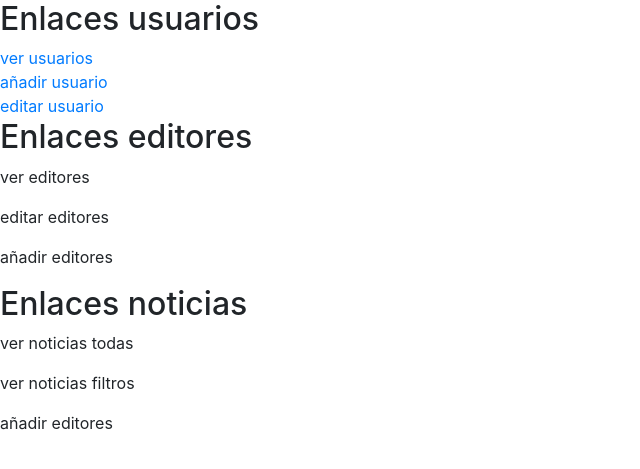
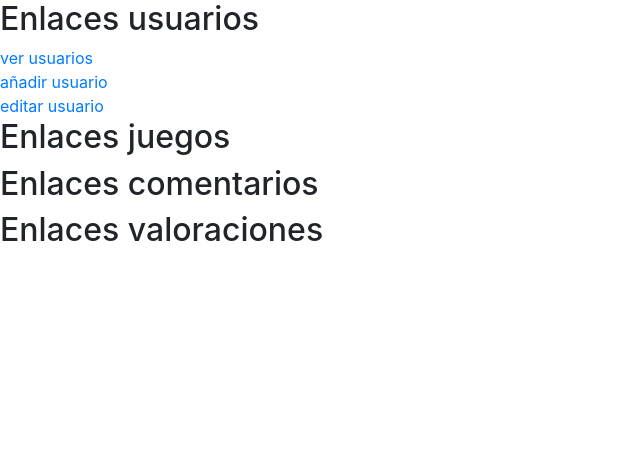
Before and after one commit to apascualro/uoc.p9, a PHP site: page /vistas/index.php in a window 1280 px wide. Shown: the part 56-525 px from the top of the page, without its empty margins (0-640 px from the left). Run offline with PHP 8.4, Linux system fonts and the light colour scheme.

Commit message:
bd datos

```diff
--- a/modelos/conexionBD.php
+++ b/modelos/conexionBD.php
@@ -6,7 +6,7 @@
         public function __construct() {
 
             try{
-                $this->conexionBD = new PDO('mysql:host=db5001121598.hosting-data.io; dbname=dbs968610', 'dbu707552', 'BoardGames*2020');
+                $this->conexionBD = new PDO('mysql:host=db5001130812.hosting-data.io; dbname=dbs968610', 'dbu707552', 'BoardGames*2020');
                 // $this->conexionBD = new PDO('mysql:host=localhost; dbname=dbs968610', 'root', '');
                 $this->conexionBD->setAttribute(PDO::ATTR_ERRMODE, PDO::ERRMODE_EXCEPTION);
                 $this->conexionBD->exec("SET CHARACTER SET utf8");
--- a/vistas/index.php
+++ b/vistas/index.php
@@ -1,4 +1,4 @@
-<?php include 'header/header.php'; ?>
+
 
 <!DOCTYPE html>
 <html lang="en">
@@ -9,22 +9,18 @@
 </head>
 
 <body>
-
+<?php include 'header/header.php'; ?>
   <h2>Enlaces usuarios</h2>
   <a href="../controladores/usuariosController.php?operacio=ver">ver usuarios</a><br>
   <a href="../vistas/usuario/usuario-insertar.php">añadir usuario</a>
   <br>
   <a href="../vistas/usuario/usuario-insertar.php">editar usuario</a>
 
-  <h2>Enlaces editores</h2>
-  <p>ver editores</p>
-  <p>editar editores</p>
-  <p>añadir editores</p>
+  <h2>Enlaces juegos</h2>
 
-  <h2>Enlaces noticias</h2>
-  <p>ver noticias todas</p>
-  <p>ver noticias filtros</p>
-  <p>añadir editores</p>
+  <h2>Enlaces comentarios</h2>
+
+  <h2>Enlaces valoraciones</h2>
 
 
 
```
Also changed, not shown: modelos/usuario-modelo.php (+4 -4 lines).
